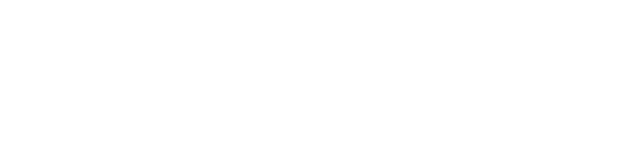
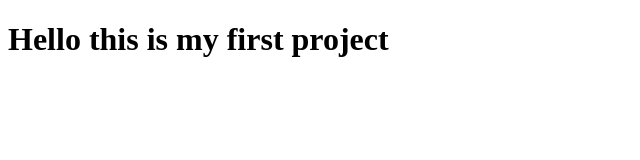
Before and after one commit to alexjexon/rsschool-cv, a plain HTML site: page index.html in a window 1280 px wide. Shown: the whole page, without its empty margins (0-640 px from the left). Drawn offline with Linux system fonts and the light colour scheme.

```diff
--- a/index.html
+++ b/index.html
@@ -7,6 +7,6 @@
     <title>CV</title>
 </head>
 <body>
-
+    <h1>Hello this is my first project</h1>
 </body>
 </html>
```
Also changed, not shown: 1 other file.
